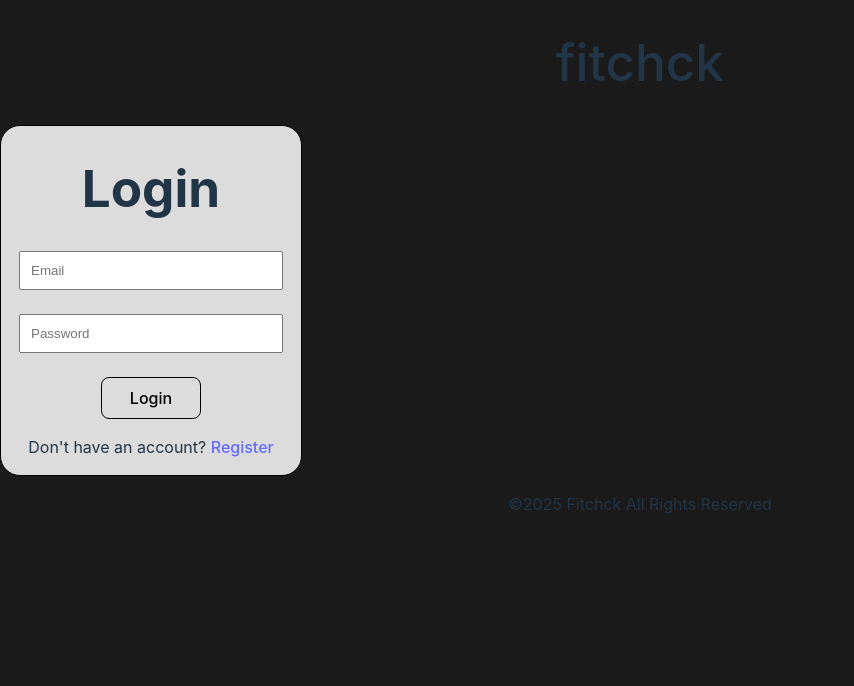
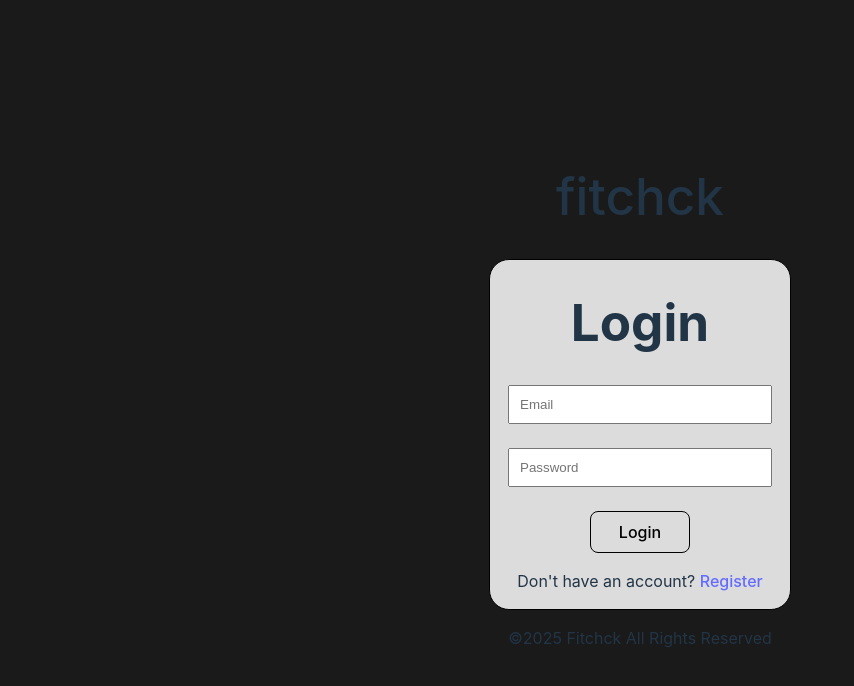
Before and after one commit to dwu006/fashionapp, a React (Vite) app: page /login in a window 1280 px wide. Shown: the top 686 px of the page, without its empty margins (0-854 px from the left). Built offline with nearby package versions, Linux system fonts and the light colour scheme.

Commit message:
fixed login/logut page

```diff
--- a/src/styles/LoginSignUp.css
+++ b/src/styles/LoginSignUp.css
@@ -1,3 +1,12 @@
+.page {
+    display: flex;
+    flex-direction: column;
+    align-items: center;
+    justify-content: center;
+    min-height: 100vh;
+    text-align: center;
+}
+
 .box {
     display: grid;
     background-color:rgb(220, 220, 220);
```
Also changed, not shown: 1 other file (tests, documents, lock files or other folders).
